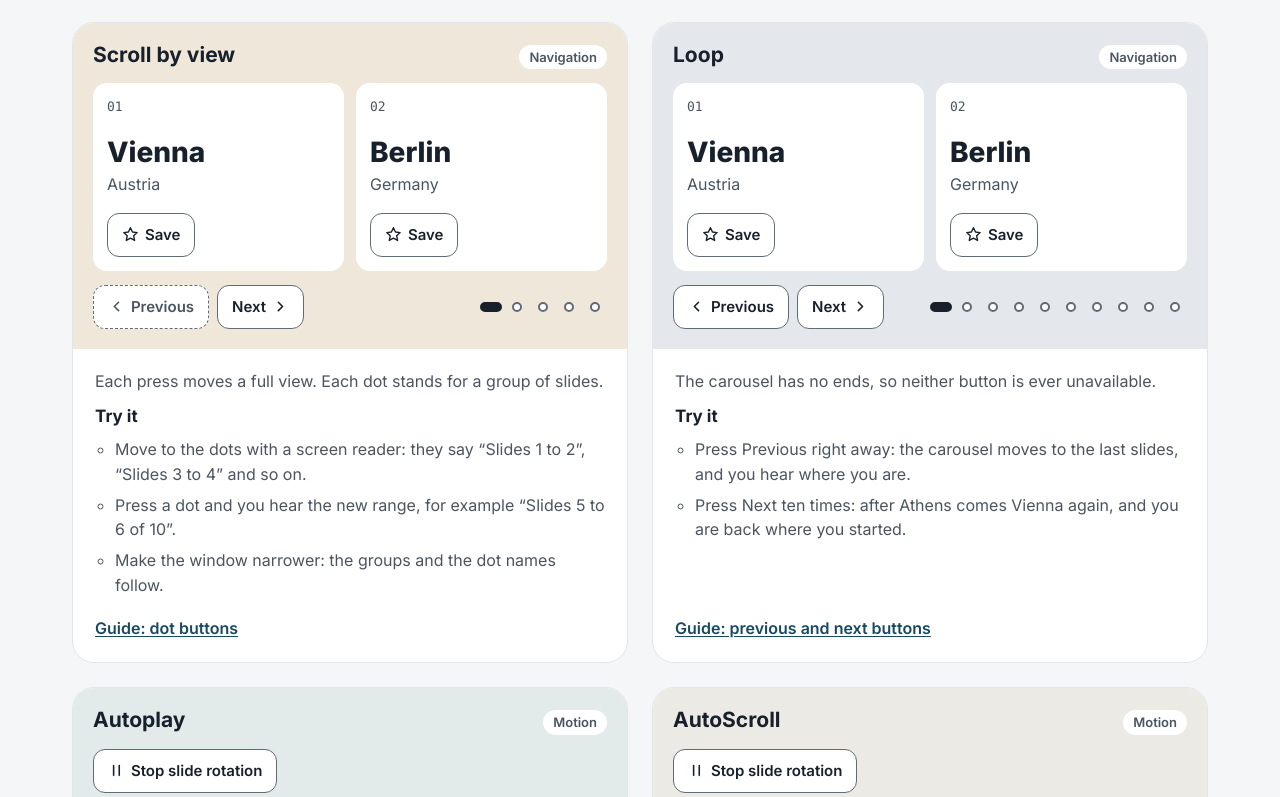
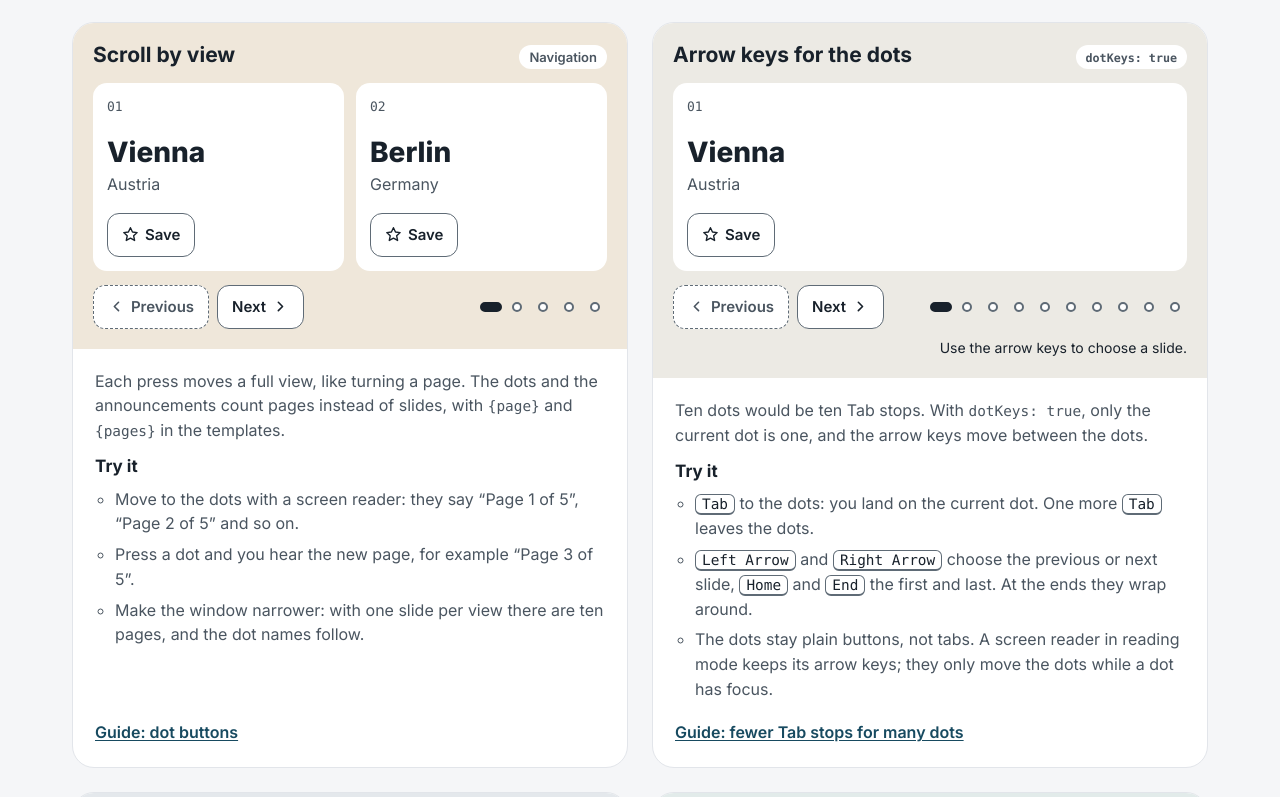
Before and after one commit to wazum/embla-a11y, a website built with Vite: page demo/index.html in a window 1280 px wide. Shown: the part 3019-3816 px from the top of the page. Built offline with nearby package versions, Linux system fonts and the light colour scheme.

Commit message:
Show wrapped loops, pages and dotKeys in the demo site
The looping demos get a data-announcement-wrapped template, so they
announce "Slides 10 and 1 of 10" instead of "10 to 1" and log no
warning. "Scroll by view" counts pages with {page} and {pages}. A new
demo shows dotKeys with the visible hint the guide asks for. Demos pass
plugin options through one a11y field.

```diff
--- a/demo/index.html
+++ b/demo/index.html
@@ -219,6 +219,7 @@
             <li><a href="#basics">Basics</a></li>
             <li><a href="#peek">Partly visible slides</a></li>
             <li><a href="#groups">Scroll by view</a></li>
+            <li><a href="#dot-keys">Arrow keys for the dots</a></li>
             <li><a href="#loop">Loop</a></li>
             <li><a href="#autoplay">Autoplay</a></li>
             <li><a href="#auto-scroll">AutoScroll</a></li>
@@ -428,9 +429,87 @@
                 </button>
                 <div
                   class="carousel__dots"
+                  data-dot-label="Page {page} of {pages}"
+                  data-dot-label-group="Page {page} of {pages}"
+                ></div>
+              </div>
+              <p
+                class="carousel__announcer visually-hidden"
+                aria-live="polite"
+                aria-atomic="true"
+                data-announcement="Page {page} of {pages}"
+                data-announcement-group="Page {page} of {pages}"
+              ></p>
+            </section>
+            <div class="demo__body">
+              <p>
+                Each press moves a full view, like turning a page. The dots and the announcements
+                count pages instead of slides, with <code>{page}</code> and <code>{pages}</code> in
+                the templates.
+              </p>
+              <h4>Try it</h4>
+              <ul class="demo__steps">
+                <li>
+                  Move to the dots with a screen reader: they say “Page 1 of 5”, “Page 2 of 5” and
+                  so on.
+                </li>
+                <li>Press a dot and you hear the new page, for example “Page 3 of 5”.</li>
+                <li>
+                  Make the window narrower: with one slide per view there are ten pages, and the dot
+                  names follow.
+                </li>
+              </ul>
+              <p class="demo__more">
+                <a
+                  href="https://github.com/wazum/embla-a11y/blob/main/guide/features.md#dot-buttons"
+                  >Guide: dot buttons</a
+                >
+              </p>
+            </div>
+          </li>
+
+          <li tabindex="-1" class="demo demo--stone" id="dot-keys">
+            <section
+              class="carousel carousel--single"
+              aria-labelledby="dot-keys-heading"
+              data-demo="dot-keys"
+            >
+              <header class="carousel__header">
+                <h3 id="dot-keys-heading">Arrow keys for the dots</h3>
+                <p class="carousel__tag"><code>dotKeys: true</code></p>
+              </header>
+              <div class="carousel__viewport">
+                <ul class="carousel__slides" role="list"></ul>
+              </div>
+              <div class="carousel__controls">
+                <button type="button" class="carousel__button carousel__previous">
+                  <svg
+                    class="icon icon--previous"
+                    viewBox="0 0 24 24"
+                    aria-hidden="true"
+                    focusable="false"
+                  >
+                    <path d="m15 18-6-6 6-6" />
+                  </svg>
+                  Previous
+                </button>
+                <button type="button" class="carousel__button carousel__next">
+                  Next
+                  <svg
+                    class="icon icon--next"
+                    viewBox="0 0 24 24"
+                    aria-hidden="true"
+                    focusable="false"
+                  >
+                    <path d="m9 18 6-6-6-6" />
+                  </svg>
+                </button>
+                <div
+                  class="carousel__dots"
                   data-dot-label="Slide {first}"
                   data-dot-label-group="Slides {first} to {last}"
                 ></div>
+                <p class="carousel__hint">Use the arrow keys to choose a slide.</p>
               </div>
               <p
                 class="carousel__announcer visually-hidden"
@@ -441,20 +520,30 @@
               ></p>
             </section>
             <div class="demo__body">
-              <p>Each press moves a full view. Each dot stands for a group of slides.</p>
+              <p>
+                Ten dots would be ten Tab stops. With <code>dotKeys: true</code>, only the current
+                dot is one, and the arrow keys move between the dots.
+              </p>
               <h4>Try it</h4>
               <ul class="demo__steps">
                 <li>
-                  Move to the dots with a screen reader: they say “Slides 1 to 2”, “Slides 3 to 4”
-                  and so on.
+                  <kbd>Tab</kbd> to the dots: you land on the current dot. One more
+                  <kbd>Tab</kbd> leaves the dots.
                 </li>
-                <li>Press a dot and you hear the new range, for example “Slides 5 to 6 of 10”.</li>
-                <li>Make the window narrower: the groups and the dot names follow.</li>
+                <li>
+                  <kbd>Left Arrow</kbd> and <kbd>Right Arrow</kbd> choose the previous or next
+                  slide, <kbd>Home</kbd> and <kbd>End</kbd> the first and last. At the ends they
+                  wrap around.
+                </li>
+                <li>
+                  The dots stay plain buttons, not tabs. A screen reader in reading mode keeps its
+                  arrow keys; they only move the dots while a dot has focus.
+                </li>
               </ul>
               <p class="demo__more">
                 <a
-                  href="https://github.com/wazum/embla-a11y/blob/main/guide/features.md#dot-buttons"
-                  >Guide: dot buttons</a
+                  href="https://github.com/wazum/embla-a11y/blob/main/guide/features.md#fewer-tab-stops-for-many-dots"
+                  >Guide: fewer Tab stops for many dots</a
                 >
               </p>
             </div>
@@ -504,6 +593,7 @@
                 aria-atomic="true"
                 data-announcement="Slide {first} of {total}"
                 data-announcement-group="Slides {first} to {last} of {total}"
+                data-announcement-wrapped="Slides {slides} of {total}"
               ></p>
             </section>
             <div class="demo__body">
@@ -511,8 +601,8 @@
               <h4>Try it</h4>
               <ul class="demo__steps">
                 <li>
-                  Press Previous right away: the carousel moves to the last slides, and you hear
-                  where you are.
+                  Press Previous right away: the carousel wraps around to Athens and Vienna, and you
+                  hear “Slides 10 and 1 of 10”, not “10 to 1”.
                 </li>
                 <li>
                   Press Next ten times: after Athens comes Vienna again, and you are back where you
@@ -581,6 +671,7 @@
                 aria-atomic="true"
                 data-announcement="Slide {first} of {total}"
                 data-announcement-group="Slides {first} to {last} of {total}"
+                data-announcement-wrapped="Slides {slides} of {total}"
               ></p>
             </section>
             <div class="demo__body">
--- a/demo/main.ts
+++ b/demo/main.ts
@@ -7,14 +7,14 @@ import AutoScroll from 'embla-carousel-auto-scroll'
 import Autoplay from 'embla-carousel-autoplay'
 import Fade from 'embla-carousel-fade'
 import { asEmblaV9 } from '../src/compat/emblaV8.js'
-import emblaA11y from '../src/index.js'
+import emblaA11y, { type EmblaA11yOptionsType } from '../src/index.js'
 
 type LanguageType = 'en' | 'de'
 
 type DemoType = {
   options?: EmblaOptionsType
   plugins?: () => EmblaPluginType[]
-  hideOffscreen?: boolean
+  a11y?: EmblaA11yOptionsType
   slideAction?: 'save' | 'remove'
 }
 
@@ -22,12 +22,13 @@ const demos: Record<string, DemoType> = {
   basics: {},
   peek: {},
   groups: { options: { slidesToScroll: 'auto' } },
+  'dot-keys': { a11y: { dotKeys: true } },
   loop: { options: { loop: true } },
   autoplay: { options: { loop: true }, plugins: () => [Autoplay({ delay: 4000 })] },
   'auto-scroll': { options: { loop: true }, plugins: () => [AutoScroll({ speed: 1 })] },
   fade: { plugins: () => [Fade()] },
   'focus-rescue': { slideAction: 'remove' },
-  'every-slide': { hideOffscreen: false },
+  'every-slide': { a11y: { hideOffscreen: false } },
   vertical: { options: { axis: 'y' } },
   german: {}
 }
@@ -101,7 +102,7 @@ function setUp(carousel: HTMLElement): void {
     EmblaCarousel(viewport, { ...baseOptions, ...demo.options }, [
       ...(demo.plugins?.() ?? []),
       emblaA11y({
-        ...(demo.hideOffscreen === undefined ? {} : { hideOffscreen: demo.hideOffscreen }),
+        ...demo.a11y,
         previousButton: carousel.querySelector<HTMLElement>('.carousel__previous'),
         nextButton: carousel.querySelector<HTMLElement>('.carousel__next'),
         dots,
--- a/demo/style.scss
+++ b/demo/style.scss
@@ -766,6 +766,12 @@ $gutter: clamp(1rem, 4vw, 2rem);
     margin-inline-start: auto;
   }
 
+  &__hint {
+    flex-basis: 100%;
+    text-align: end;
+    font-size: 0.875rem;
+  }
+
   &__dot {
     position: relative;
     display: inline-flex;
```
Also changed, not shown: e2e/site-demos.spec.ts (+63 -23 lines).
